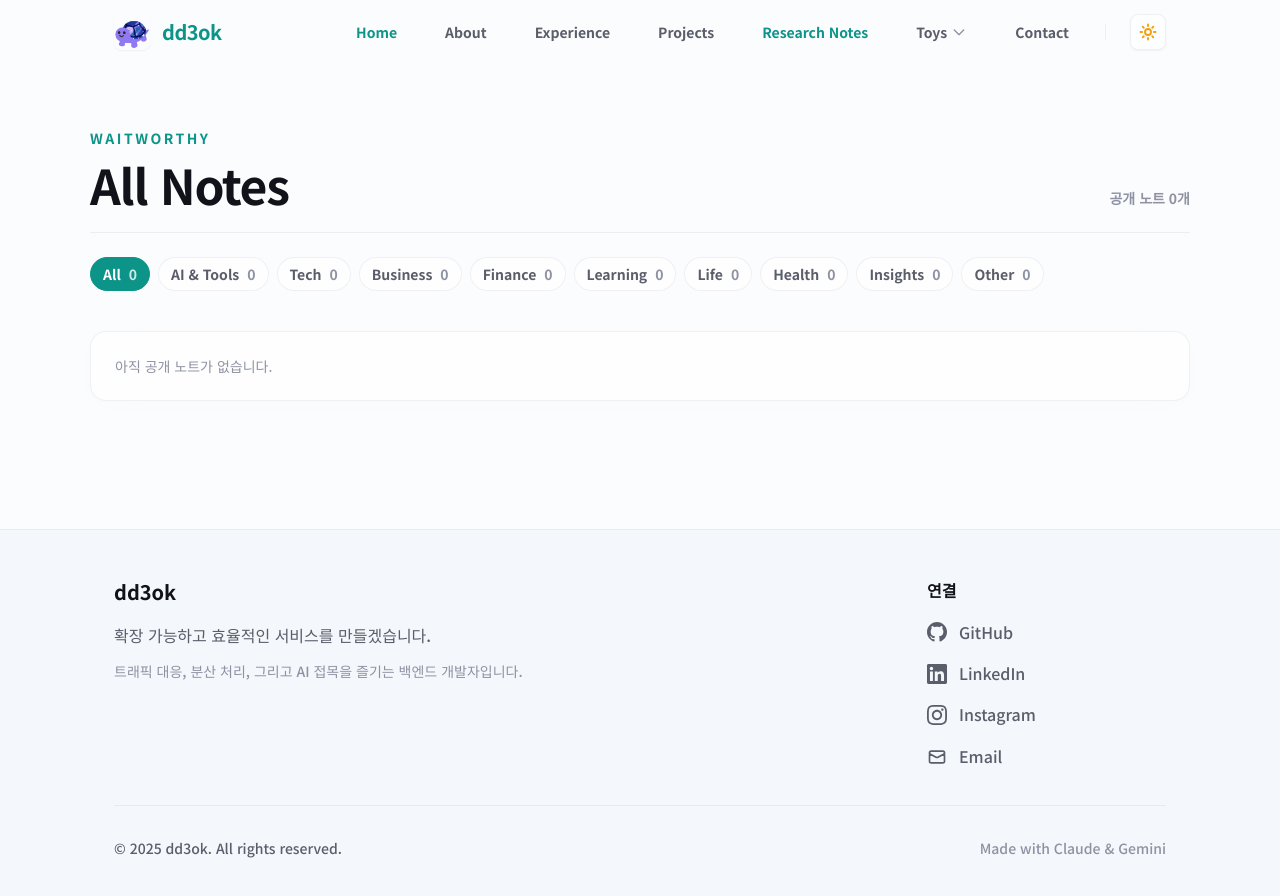
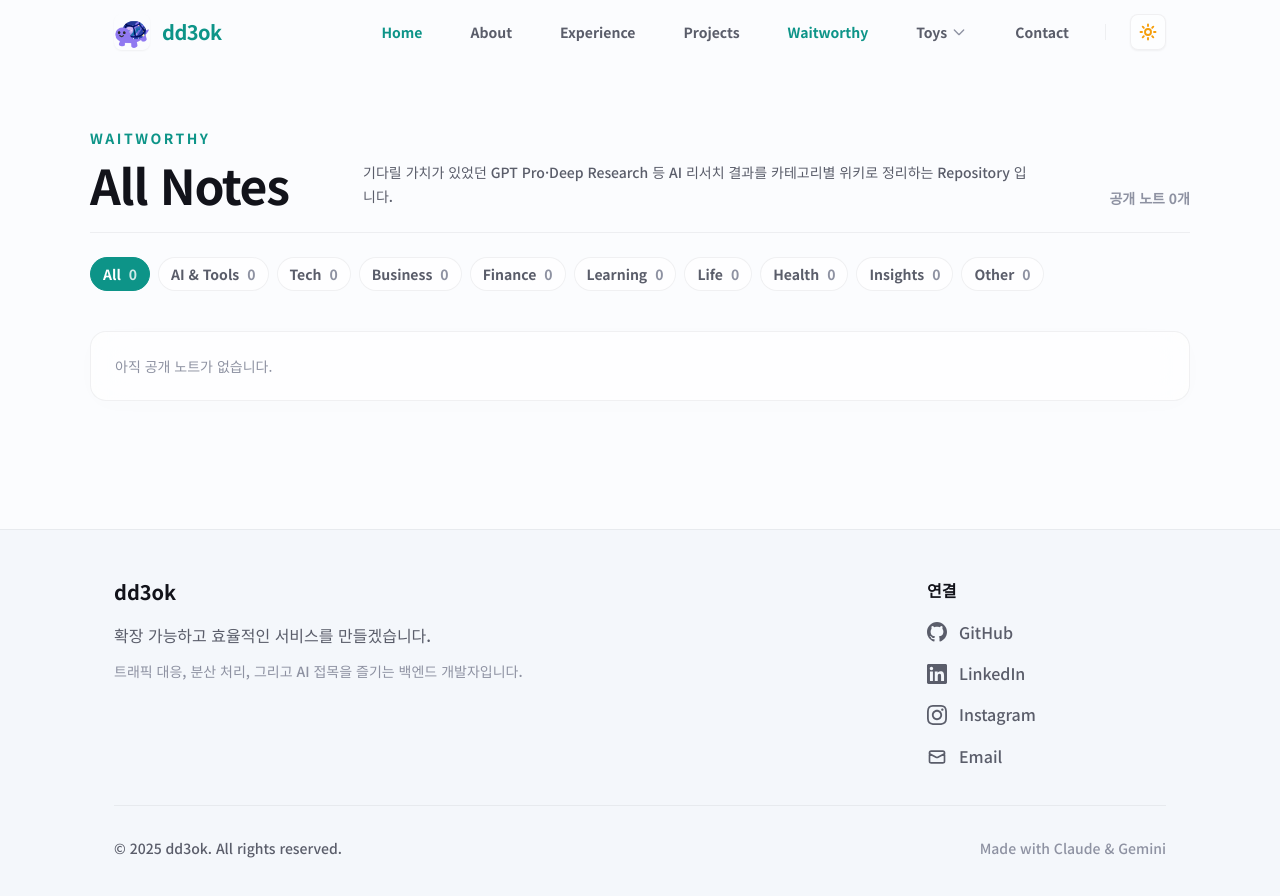
Before and after one commit to dd3ok/dd3ok.github.io, a Next.js app: page /notes in a window 1280 px wide. Shown: the top 896 px of the page. Built offline with nearby package versions, Linux system fonts and the light colour scheme.

Commit message:
chore: update waitworthy copy

```diff
--- a/src/app/notes/NotesDirectoryView.tsx
+++ b/src/app/notes/NotesDirectoryView.tsx
@@ -49,6 +49,9 @@ export default function NotesDirectoryView({ activeCategory, notes }: NotesDirec
                         <h1 className="text-4xl font-extrabold tracking-tight text-[var(--text-primary)] md:text-5xl">
                             {title}
                         </h1>
+                        <p className="max-w-2xl text-sm font-medium leading-6 text-[var(--text-secondary)]">
+                            기다릴 가치가 있었던 GPT Pro·Deep Research 등 AI 리서치 결과를 카테고리별 위키로 정리하는 Repository 입니다.
+                        </p>
                         <p className="text-sm font-semibold text-[var(--text-muted)]">
                             공개 노트 {activeNotes.length}개
                         </p>
--- a/src/app/notes/page.tsx
+++ b/src/app/notes/page.tsx
@@ -5,8 +5,8 @@ import NotesDirectoryView from './NotesDirectoryView'
 import { allNotesCategory, getPublicNotes } from '@/lib/notes'
 
 export const metadata: Metadata = {
-    title: 'Notes | dd3ok',
-    description: '카테고리별 공개 research notes',
+    title: 'Waitworthy | dd3ok',
+    description: '기다릴 가치가 있었던 GPT Pro·Deep Research 등 AI 리서치 결과를 카테고리별 위키로 정리하는 Repository 입니다.',
     alternates: {
         canonical: '/notes/',
     },
--- a/src/components/layout/Navigation.tsx
+++ b/src/components/layout/Navigation.tsx
@@ -20,7 +20,7 @@ const navItems = [
     { id: 'about', label: 'About', type: 'section' },
     { id: 'experience', label: 'Experience', type: 'section' },
     { id: 'projects', label: 'Projects', type: 'section' },
-    { id: 'notes', label: 'Research Notes', type: 'link', path: '/notes/' },
+    { id: 'notes', label: 'Waitworthy', type: 'link', path: '/notes/' },
     {
         id: 'services',
         label: 'Toys',
--- a/src/data/portfolio.ts
+++ b/src/data/portfolio.ts
@@ -104,8 +104,8 @@ export const services: Service[] = [
     {
         id: 'waitworthy',
         title: 'Waitworthy',
-        navLabel: 'Research Notes',
-        description: '공개 가능한 AI 질문과 답변을 다시 읽기 좋은 research note로 정리하는 개인 지식 저장소',
+        navLabel: 'Waitworthy',
+        description: '기다릴 가치가 있었던 GPT Pro·Deep Research 등 AI 리서치 결과를 카테고리별 위키로 정리하는 Repository 입니다.',
         icon: '🗂️',
         path: '/notes',
         features: [
```
